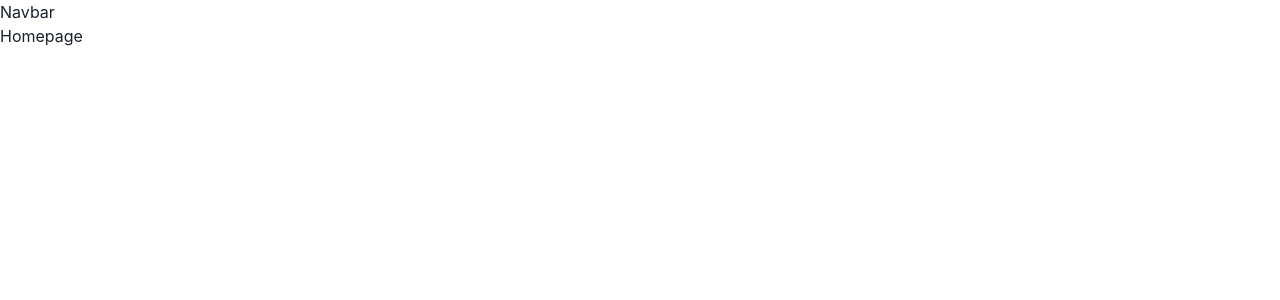
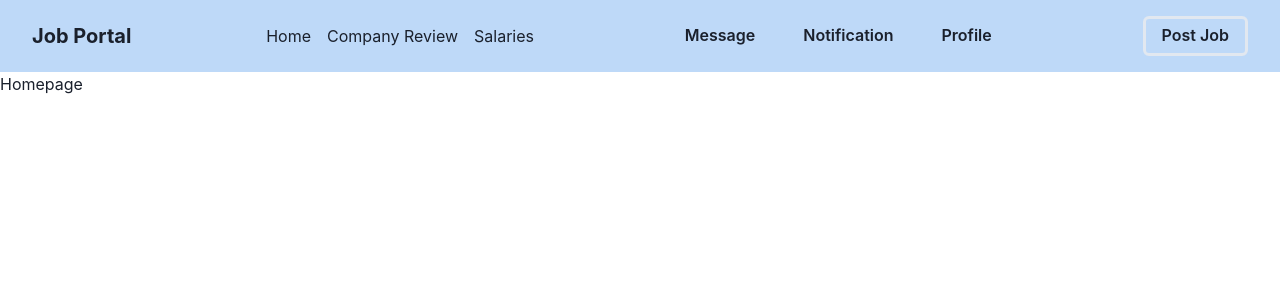
Before and after one commit to Ayush945/Job-Portal-Application, a React (Vite) app in the folder job-portal-frontend/: page / in a window 1280 px wide. Shown: the top 300 px of the page. Built offline with nearby package versions, Linux system fonts and the light colour scheme.

Commit message:
created navbar using chakra ui and tailwindcss

```diff
--- a/job-portal-frontend/src/Components/Navbar.jsx
+++ b/job-portal-frontend/src/Components/Navbar.jsx
@@ -1,9 +1,24 @@
-import React from 'react'
+import { Box, Button, Flex, Heading, Spacer, Text } from '@chakra-ui/react';
+import React from 'react';
+import { Link } from 'react-router-dom';
 
 function Navbar() {
     return (
-        <div>Navbar</div>
-    )
+        <Box as="nav" bg="#BED9F8" py={4} px={8} display="flex" alignItems="center" justifyContent="space-between">
+            <Heading fontSize="xl" className=' hover:cursor-pointer'>Job Portal</Heading>
+            <Flex gap={4}>
+                <Link to={'/'} className=' hover:text-white cursor-pointer'>Home</Link>
+                <Link to={'/find-companies'} className=' hover:text-white'>Company Review</Link>
+                <Link to={'/find-salaries'} className=' hover:text-white'>Salaries</Link>
+            </Flex>
+            <Flex gap={4}>
+                <Button variant="ghost">Message</Button>
+                <Button variant="ghost">Notification</Button>
+                <Button variant="ghost">Profile</Button>
+            </Flex>
+            <Button variant="outline" borderWidth={3}>Post Job</Button>
+        </Box>
+    );
 }
 
-export default Navbar
+export default Navbar;
```
